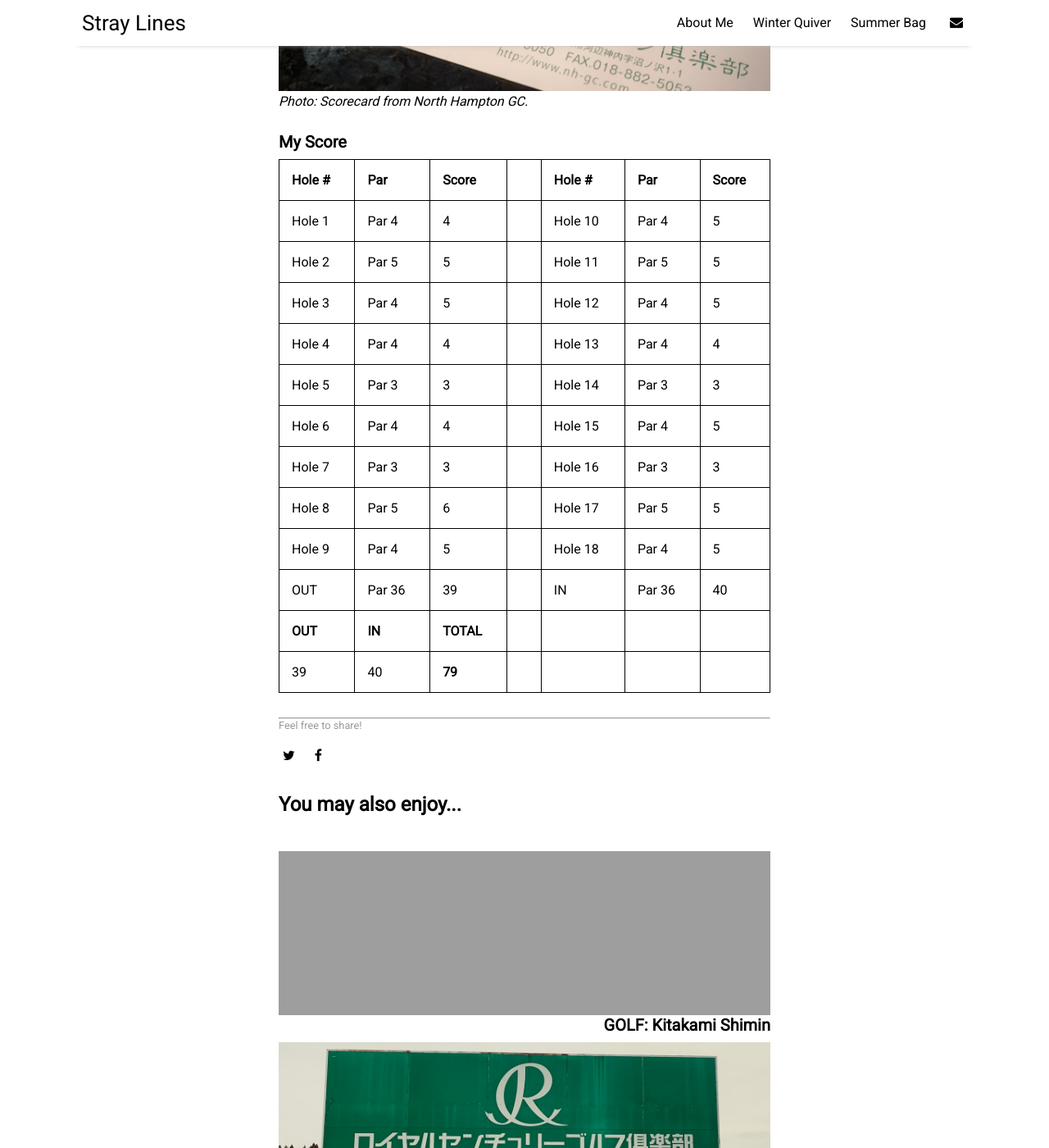
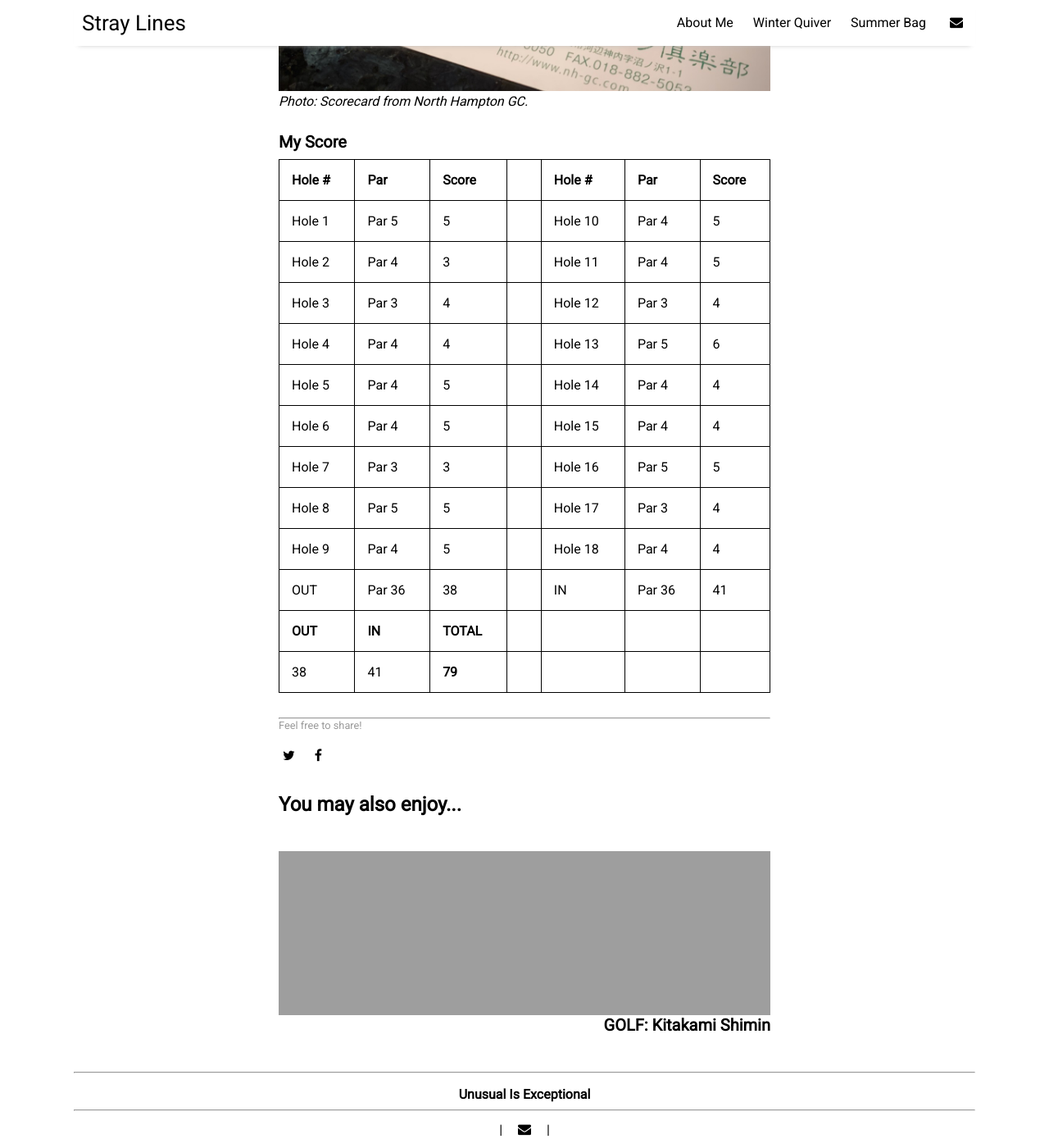
Before and after one commit to eliotcochrane/eliotcochrane.github.io, a Jekyll site: the page built from _posts/2024-08-21-north-hampton.md, in a window 1280 px wide and 1400 px high, scrolled down 10031 px. Shown: the whole window at 82% size. Built offline with Jekyll 4.4.1, drawn with Linux system fonts in a browser that asks for light colours; nearby versions of some CDN libraries; some of the changed text lies outside the part shown.

Commit message:
Final Updates + Post
Post

```diff
--- a/wip/north-hampton.md
+++ b/_posts/2024-08-21-north-hampton.md
@@ -170,17 +170,17 @@
 
 | Hole # | Par| Score | | Hole # |Par | Score |
 | --- | --- | --- | --- | --- | --- | --- |
-| Hole 1 | Par 4 | 4 | | Hole 10 | Par 4 | 5 |
-| Hole 2 | Par 5 | 5 | | Hole 11 | Par 5 | 5 |
-| Hole 3 | Par 4 | 5 | | Hole 12 | Par 4 | 5 |
-| Hole 4 | Par 4 | 4 | | Hole 13 | Par 4 | 4 |
-| Hole 5 | Par 3 | 3 | | Hole 14 | Par 3 | 3 |
-| Hole 6 | Par 4 | 4 | | Hole 15 | Par 4 | 5 |
-| Hole 7 | Par 3 | 3 | | Hole 16 | Par 3 | 3 |
-| Hole 8 | Par 5 | 6 | | Hole 17 | Par 5 | 5 |
-| Hole 9 | Par 4 | 5 | | Hole 18 | Par 4 | 5 |
+| Hole 1 | Par 5 | 5 | | Hole 10 | Par 4 | 5 |
+| Hole 2 | Par 4 | 3 | | Hole 11 | Par 4 | 5 |
+| Hole 3 | Par 3 | 4 | | Hole 12 | Par 3 | 4 |
+| Hole 4 | Par 4 | 4 | | Hole 13 | Par 5 | 6 |
+| Hole 5 | Par 4 | 5 | | Hole 14 | Par 4 | 4 |
+| Hole 6 | Par 4 | 5 | | Hole 15 | Par 4 | 4 |
+| Hole 7 | Par 3 | 3 | | Hole 16 | Par 5 | 5 |
+| Hole 8 | Par 5 | 5 | | Hole 17 | Par 3 | 4 |
+| Hole 9 | Par 4 | 5 | | Hole 18 | Par 4 | 4 |
 | --- | --- | --- | --- | --- | --- | --- |
-| OUT | Par 36 | 39 | | IN | Par 36 | 40 |
+| OUT | Par 36 | 38 | | IN | Par 36 | 41 |
 | --- | --- | --- | --- | --- | --- | --- |
 | **OUT** | **IN** | **TOTAL** |
-| 39 | 40 | **79** |
+| 38 | 41 | **79** |
```
